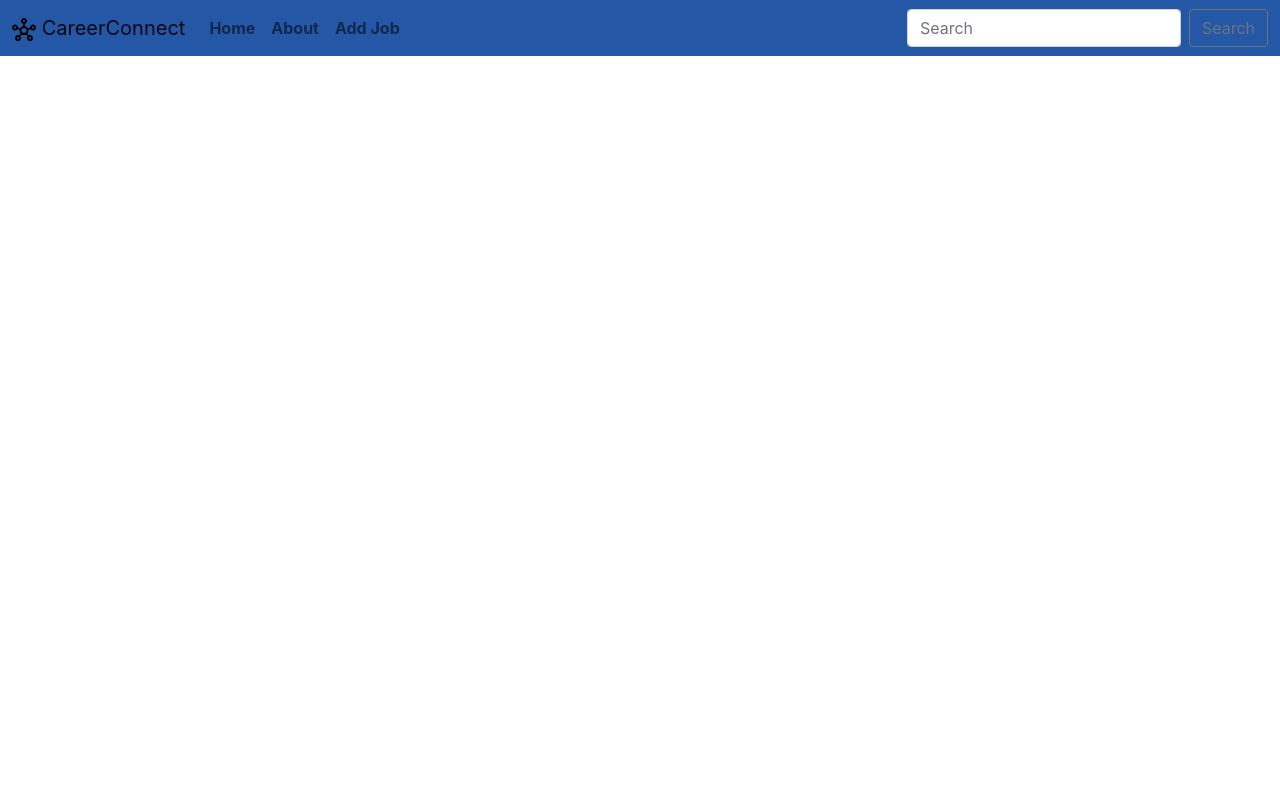
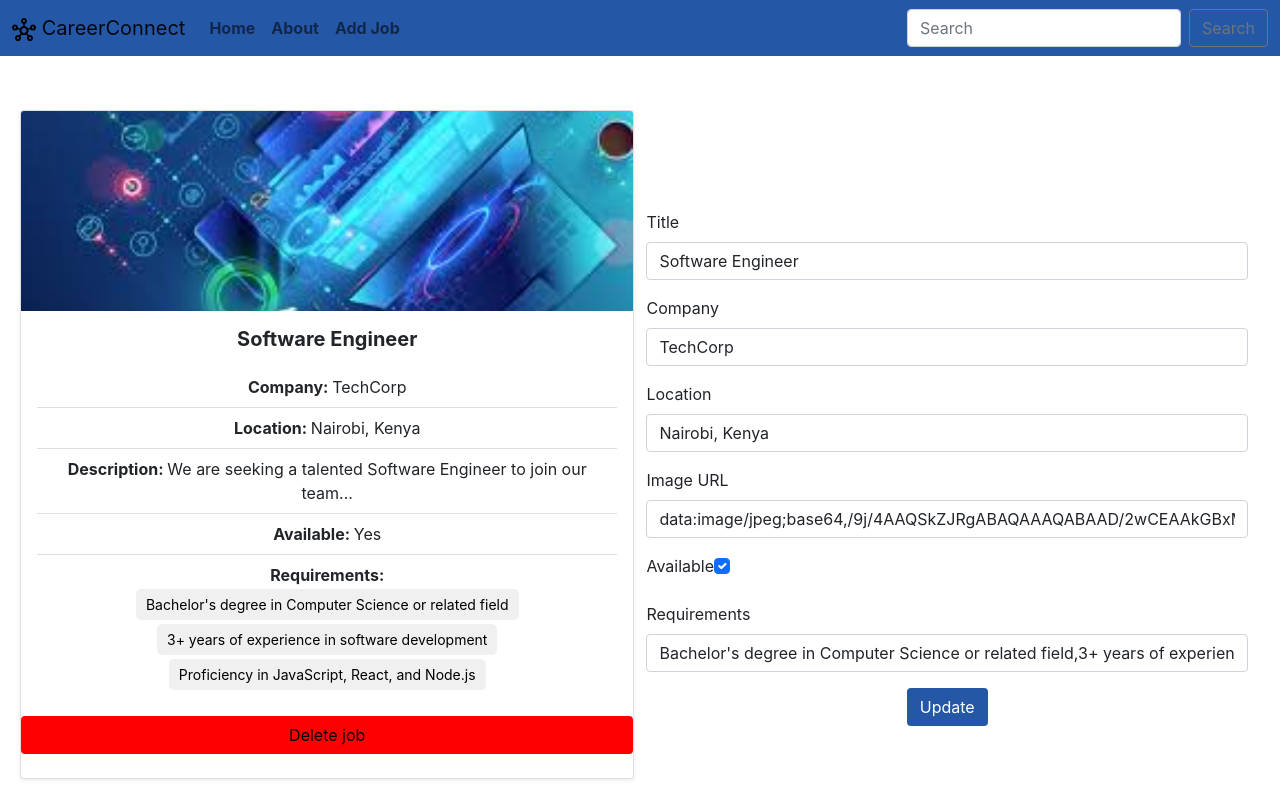
Before and after one commit to DavidParsley/Phase-2-Project-CareerConnect, a React (Create React App) app: page /job/1 in a window 1280 px wide. Shown: the top 800 px of the page. Built offline with nearby package versions, Linux system fonts and the light colour scheme; data requests are answered from the project's data file.

Commit message:
added job page

```diff
--- a/src/pages/Job.jsx
+++ b/src/pages/Job.jsx
@@ -1,5 +1,197 @@
-import React from "react";
+import React, { useState, useEffect } from "react";
+import { useNavigate, useParams } from "react-router-dom";
+import { toast } from "react-toastify";
 
 export default function Job() {
+  const nav = useNavigate();
+  const { id } = useParams();
+  const [job, setJob] = useState({});
+  const [title, setTitle] = useState("");
+  const [description, setDescription] = useState("");
+  const [company, setCompany] = useState("");
+  const [location, setLocation] = useState("");
+  const [image, setImage] = useState("");
+  const [requirements, setRequirements] = useState("");
+  const [available, setAvailable] = useState(false);
 
+
+  useEffect(() => {
+    fetch(`http://localhost:3000/jobs/${id}`)
+      .then((response) => response.json())
+      .then((data) => {
+        setJob(data);
+        setTitle(data.title);
+        setDescription(data.description);
+        setCompany(data.company);
+        setLocation(data.location);
+        setImage(data.image);
+        setRequirements(data.requirements);
+        setAvailable(data.available);
+      })
+      .catch((error) => console.error("Error fetching data:", error));
+  }, [id]);
+
+
+  function handleDelete() {
+    fetch(`http://localhost:3000/jobs/${id}`, {
+      method: "DELETE",
+    })
+      .then((res) => res.json())
+      .then((data) => {
+        nav("/");
+        toast.success("Job deleted successfully!");
+      })
+      .catch((error) => console.error("Error deleting job:", error));
+  }
+
+
+  function handleUpdate(e) {
+    e.preventDefault();
+
+    const requirementsList = !Array.isArray(requirements) && requirements.split(",")
+
+
+    fetch(`http://localhost:3000/jobs/${id}`, {
+      method: "PATCH",
+      headers: {
+        "Content-Type": "application/json",
+      },
+      body: JSON.stringify({
+        title,
+        company,
+        location,
+        image,
+        description,
+        requirements: requirementsList,
+        available,
+      }),
+    })
+      .then((res) => res.json())
+      .then((data) => {
+        nav("/");
+        toast.success("Job updated successfully!");
+      })
+      .catch((error) => console.error("Error updating job:", error));
+  }
+
+  return (
+    <div
+  className="d-flex justify-content-center align-items-center min-vh-100"
+  style={{ margin: "0 auto", padding: "20px" }}
+>
+  <div
+    className="card mb-4 shadow-sm rounded"
+    style={{ width: "100%", maxWidth: "700px" }}
+  >
+    <img src={job.image} className="card-img-top" alt={job.title} />
+    <div className="card-body text-center">
+      <h5 className="card-title"><strong>{job.title}</strong></h5>
+      <ul className="list-group list-group-flush">
+        <li className="list-group-item"><strong>Company: </strong>{job.company}</li>
+        <li className="list-group-item"><strong>Location: </strong>{job.location}</li>
+        <li className="list-group-item"><strong>Description: </strong>{job.description}</li>
+        <li className="list-group-item"><strong>Available: </strong>{job.available ? "Yes" : "No"}</li>
+        <li className="list-group-item"><strong> Requirements: </strong>
+          <div className="requirements-list">
+            {job.requirements &&
+              job.requirements.map((requirement, index) => (
+                <span className="requirement-item" key={index}>{requirement}</span>
+              ))}
+          </div>
+        </li>
+      </ul>
+    </div>
+    <button className="btn  mb-4" style={{backgroundColor:"red", color: 'black'}} onClick={handleDelete}>
+      Delete job
+    </button>
+  </div>
+
+  <form className="container mt-4" onSubmit={handleUpdate}>
+    <div className="mb-3">
+      <label htmlFor="title" className="form-label">
+        Title
+      </label>
+      <input
+        type="text"
+        value={title}
+        onChange={(e) => setTitle(e.target.value)}
+        className="form-control"
+        placeholder="Enter Title"
+      />
+    </div>
+
+    <div className="mb-3">
+      <label htmlFor="company" className="form-label">
+        Company
+      </label>
+      <input
+        type="text"
+        value={company}
+        onChange={(e) => setCompany(e.target.value)}
+        className="form-control"
+        placeholder="Enter Company Name"
+      />
+    </div>
+
+    <div className="mb-3">
+      <label htmlFor="location" className="form-label">
+        Location
+      </label>
+      <input
+        type="text"
+        value={location}
+        onChange={(e) => setLocation(e.target.value)}
+        className="form-control"
+        placeholder="Enter Location"
+      />
+    </div>
+
+    <div className="mb-3">
+      <label htmlFor="image" className="form-label">
+        Image URL
+      </label>
+      <input
+        type="url"
+        value={image}
+        onChange={(e) => setImage(e.target.value)}
+        className="form-control"
+        placeholder="Enter Image URL"
+      />
+    </div>
+
+    <div className="mb-3">
+      <label htmlFor="available" className="form-label">
+        Available
+      </label>
+      <input
+        type="checkbox"
+        checked={available}
+        onChange={(e) => setAvailable(e.target.checked)}
+        className="form-check-input"
+        id="available"
+      />
+    </div>
+
+    <div className="mb-3">
+      <label htmlFor="requirements" className="form-label">
+        Requirements
+      </label>
+      <input
+        type="text"
+        value={requirements}
+        onChange={(e) => setRequirements(e.target.value)}
+        className="form-control"
+        placeholder="Enter Requirements (comma separated)"
+      />
+    </div>
+
+    <div className="text-center">
+      <button type="submit" className="btn"  style={{backgroundColor:"#2557a7", color: 'white'}}>
+        Update
+      </button>
+    </div>
+  </form>
+</div>
+
+  );
 }
```
